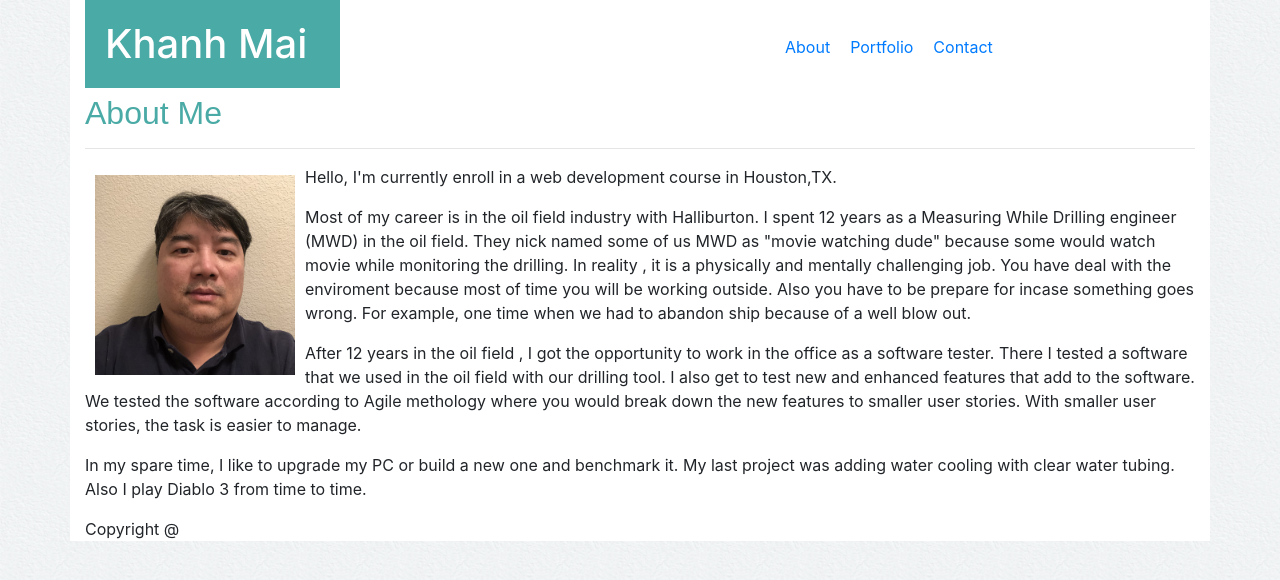
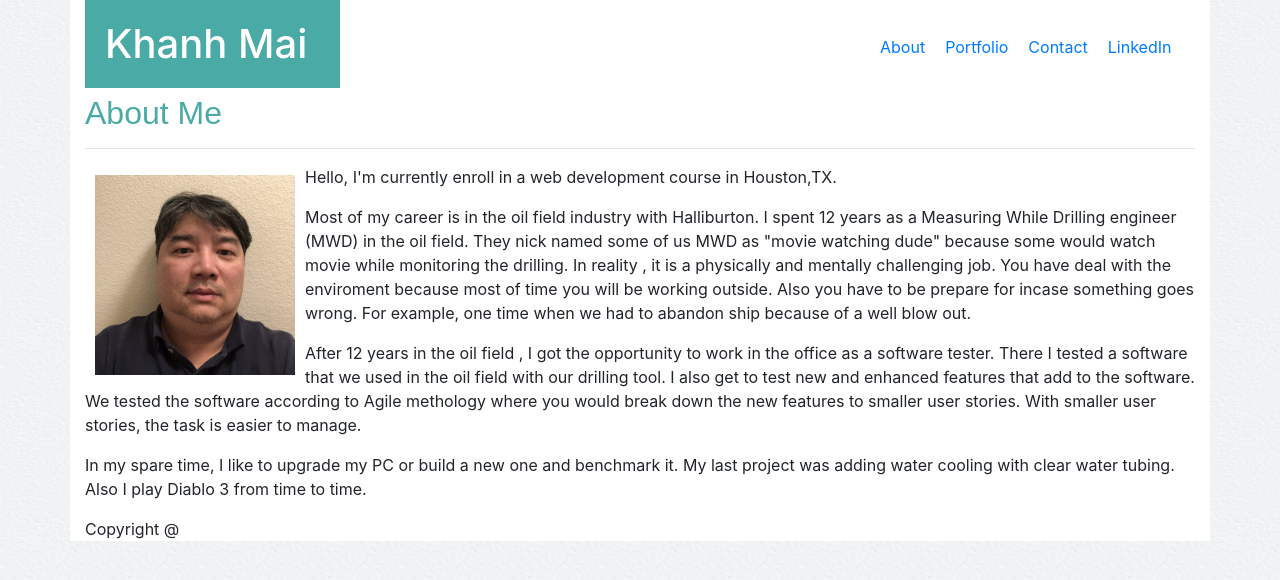
Before and after one commit to kmai01/Homework-8, a plain HTML site: page index.html in a window 1280 px wide. Drawn offline with nearby package versions, Linux system fonts and the light colour scheme.

Commit message:
add link to linkedin

```diff
--- a/index.html
+++ b/index.html
@@ -22,14 +22,15 @@
                 <h1> Khanh Mai</h1>
 
                 </div>
+                <div class="col-sm-5">
+                </div>
                 <div class="col-sm-4">
-                </div>
-                <div class="col-sm-3">
                     <div class="navbutton">
 
                       <a class="button-1" href="index.html">About</a>
                       <a class="button-2" href="Portfolio.html">Portfolio</a>
                       <a class="button-3" href="Contact.html">Contact</a>
+                      <a class="button-3" href="https://www.linkedin.com/in/khanh-mai-b09530b3/">LinkedIn</a>
 
                      </div>
 
```
Also changed, not shown: Contact.html (+3 -2 lines), Portfolio.html (+4 -2 lines).
